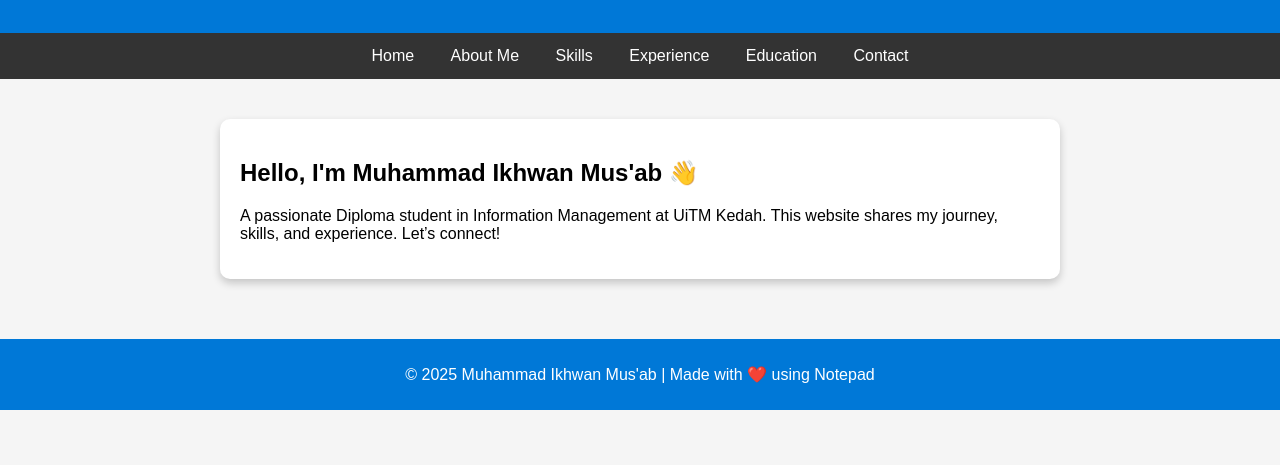
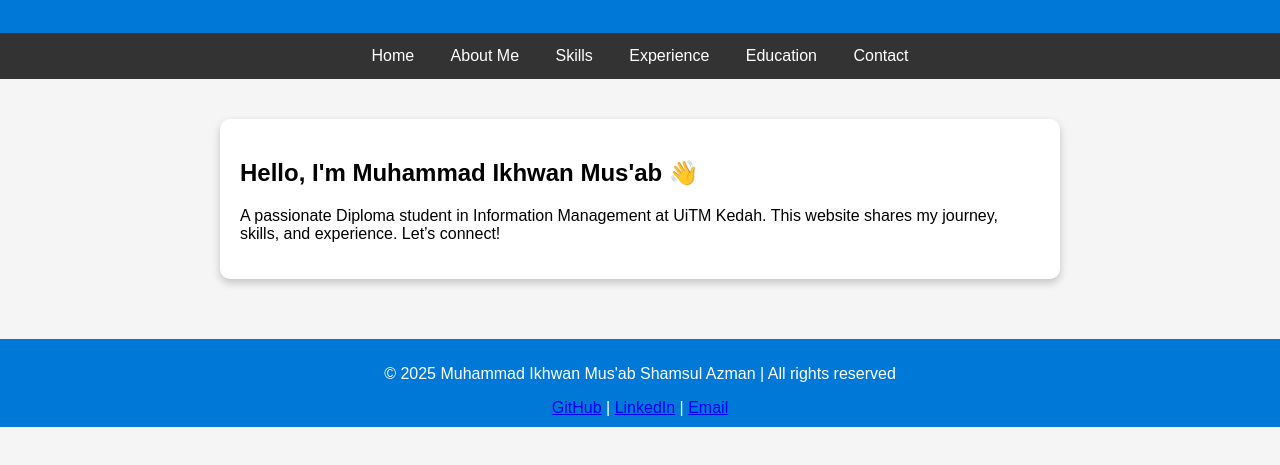
Before and after one commit to ikhwan-spec/Resume-Ikhwan, a plain HTML site: page index.html in a window 1280 px wide. Shown: the part 121-586 px from the top of the page. Drawn offline with Linux system fonts and the light colour scheme.

Commit message:
Enhance footer with social links and copyright update
Added social media links to the footer and updated copyright notice.

```diff
--- a/index.html
+++ b/index.html
@@ -30,7 +30,12 @@
 </main>
 
 <footer>
-  <p>&copy; 2025 Muhammad Ikhwan Mus'ab | Made with ❤️ using Notepad</p>
+  <p>© 2025 Muhammad Ikhwan Mus'ab Shamsul Azman | All rights reserved</p>
+  <div class="social-icons">
+    <a href="https://github.com/ikhwan-spec" target="_blank">GitHub</a> |
+    <a href="https://linkedin.com" target="_blank">LinkedIn</a> |
+    <a href="mailto:your@email.com">Email</a>
+  </div>
 </footer>
 
 </body>
```
